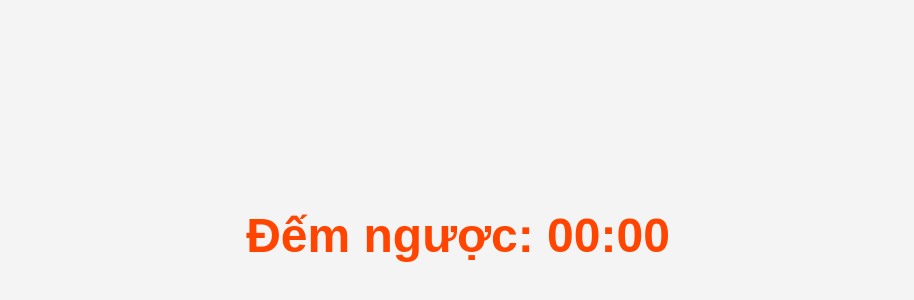
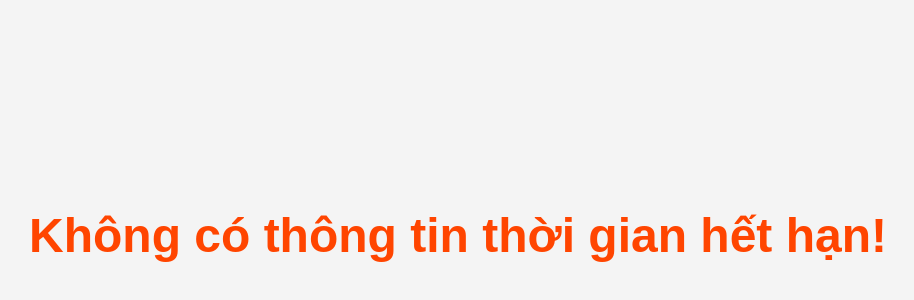
Before and after one commit to thanhtai9832/realtime1, a plain HTML site: page index.html in a window 1280 px wide. Shown: the part 48-348 px from the top of the page, without its empty margins (182-1096 px from the left). Drawn offline with Linux system fonts and the light colour scheme.

Commit message:
Update index.html

```diff
--- a/index.html
+++ b/index.html
@@ -10,6 +10,6 @@
     <div class="container">
         <h1 id="countdown">Đếm ngược: 00:00</h1>
     </div>
-    <script src="script.js"></script>
+    <script src="realtime.js"></script>
 </body>
 </html>
```
